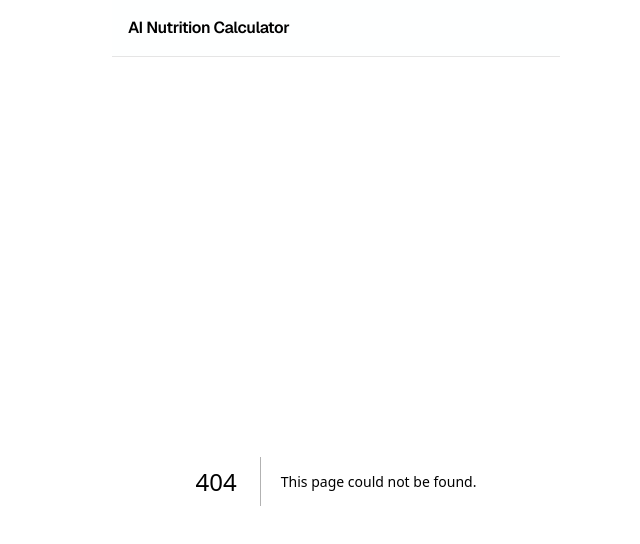
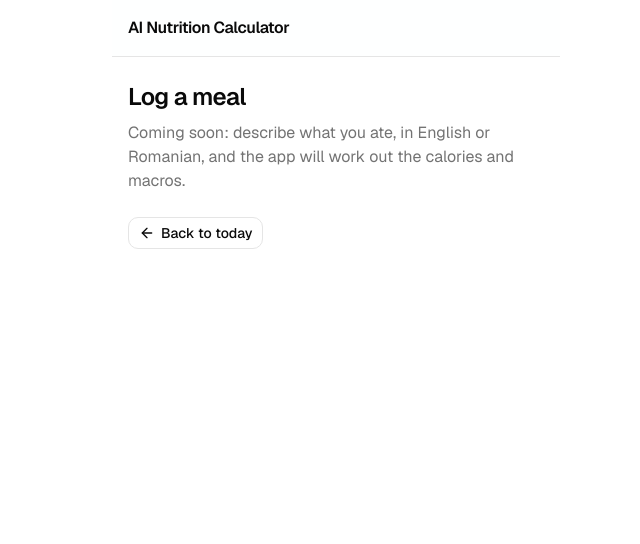
Before and after one commit to augustinbuzatu/ai-nutrition-calculator, a Next.js app: page /log in a window 1280 px wide. Before the commit this address had no page. Shown: the top 544 px of the page, without its empty margins (304-944 px from the left). Built offline with nearby package versions, Linux system fonts and the light colour scheme.

Commit message:
feat: add log meal placeholder page

```diff
--- /dev/null
+++ b/src/app/log/page.tsx
@@ -0,0 +1,32 @@
+import type { Metadata } from "next";
+import Link from "next/link";
+import { ArrowLeft } from "lucide-react";
+import { buttonVariants } from "@/components/ui/button";
+import { cn } from "@/lib/utils";
+
+// With the template from the root layout, the tab shows "Log a meal | AI Nutrition Calculator".
+export const metadata: Metadata = {
+  title: "Log a meal",
+};
+
+export default function LogMealPage() {
+  return (
+    <>
+      <h1 className="text-2xl font-semibold tracking-tight">Log a meal</h1>
+      <p className="mt-2 text-muted-foreground">
+        Coming soon: describe what you ate, in English or Romanian, and the app
+        will work out the calories and macros.
+      </p>
+      <Link
+        href="/"
+        className={cn(
+          buttonVariants({ variant: "outline" }),
+          "mt-6 self-start",
+        )}
+      >
+        <ArrowLeft />
+        Back to today
+      </Link>
+    </>
+  );
+}
```
